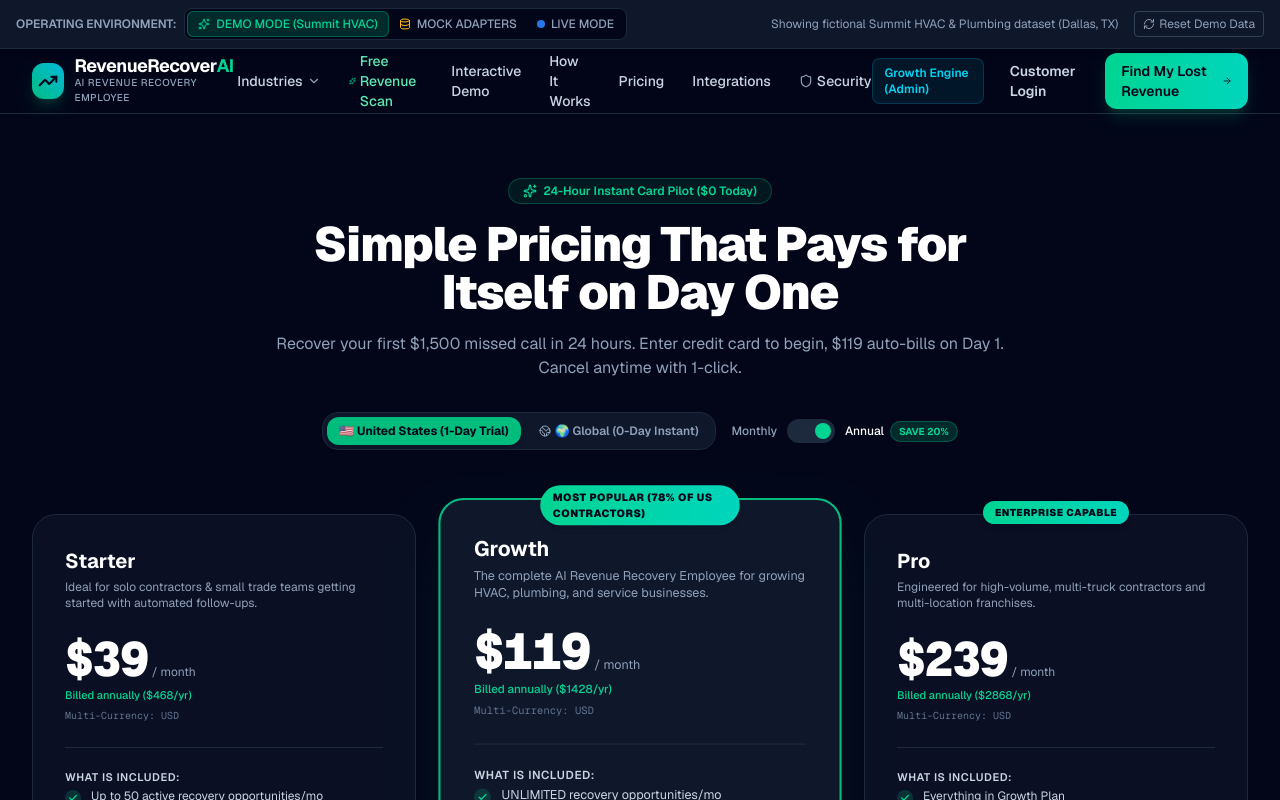
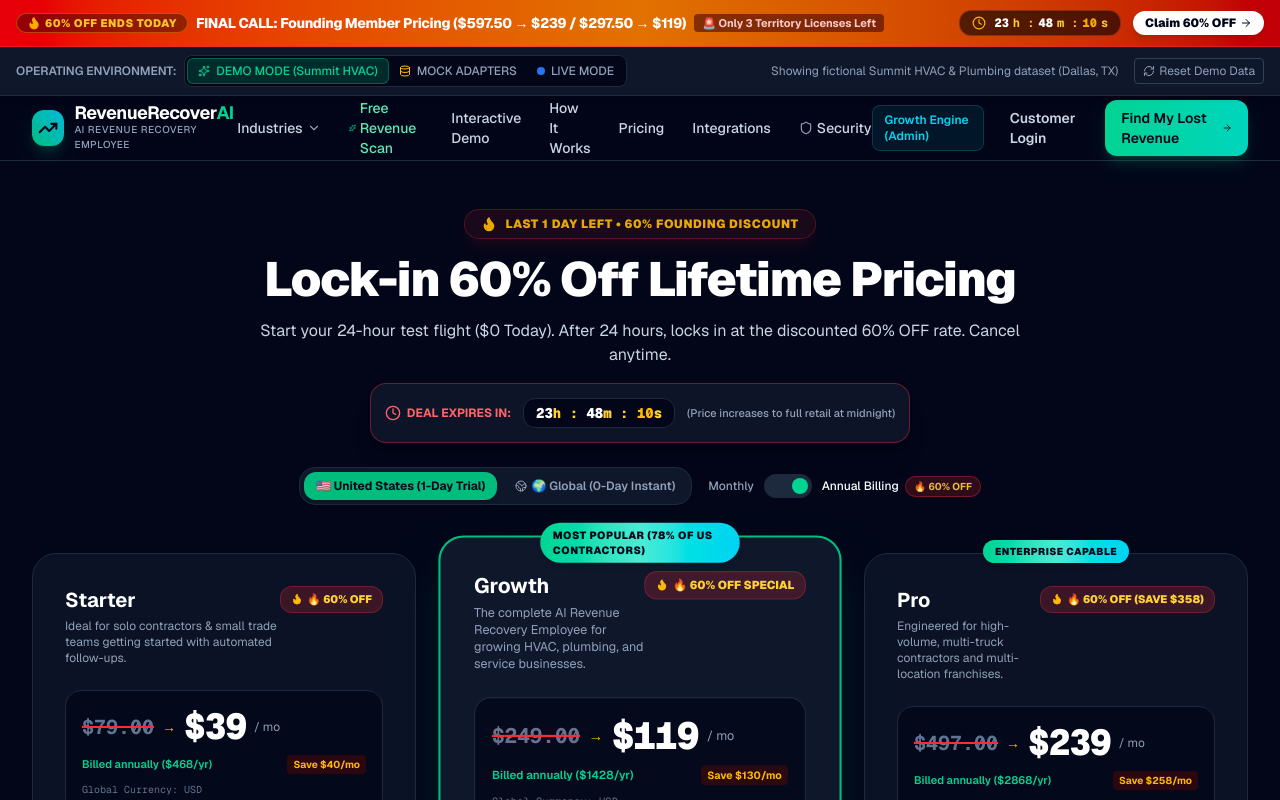
Before and after one commit to akashpardeshi188-design/revenuerecover-ai, a Next.js app: page /pricing in a window 1280 px wide. Shown: the top 800 px of the page. Built offline with nearby package versions, Linux system fonts and the light colour scheme.

Commit message:
feat: high-urgency 60% OFF price slash (.50 -> ) with live countdown timer and scarcity hooks deployed

```diff
--- a/app/pricing/page.tsx
+++ b/app/pricing/page.tsx
@@ -1,9 +1,10 @@
 'use client';
 
-import React, { useState } from 'react';
+import React, { useState, useEffect } from 'react';
 import Link from 'next/link';
 import { Navbar, Footer } from '@/components/marketing/Navbar';
 import { ModeBanner } from '@/components/shared/ModeBanner';
+import { UrgencyCountdownBanner } from '@/components/marketing/UrgencyCountdownBanner';
 import {
   Check,
   Sparkles,
@@ -15,20 +16,41 @@
   CreditCard,
   Lock,
   Globe2,
+  Flame,
+  Clock,
+  Timer,
 } from 'lucide-react';
 
 export default function PricingPage() {
   const [isAnnual, setIsAnnual] = useState(true);
   const [region, setRegion] = useState<'usa' | 'global'>('usa');
+  const [timeLeft, setTimeLeft] = useState({ hours: 23, minutes: 48, seconds: 15 });
+
+  useEffect(() => {
+    const timer = setInterval(() => {
+      setTimeLeft((prev) => {
+        if (prev.seconds > 0) return { ...prev, seconds: prev.seconds - 1 };
+        if (prev.minutes > 0) return { ...prev, minutes: 59, seconds: 59 };
+        if (prev.hours > 0) return { ...prev, hours: prev.hours - 1, minutes: 59, seconds: 59 };
+        return { hours: 23, minutes: 59, seconds: 59 };
+      });
+    }, 1000);
+    return () => clearInterval(timer);
+  }, []);
+
+  const formatNumber = (num: number) => String(num).padStart(2, '0');
 
   const plans = [
     {
       name: 'Starter',
       description: 'Ideal for solo contractors & small trade teams getting started with automated follow-ups.',
-      monthlyPrice: region === 'usa' ? 49 : 49,
-      annualPrice: region === 'usa' ? 39 : 39,
+      originalMonthly: 97.5,
+      originalAnnual: 79.0,
+      monthlyPrice: 49,
+      annualPrice: 39,
       currency: '$',
       currencyLabel: region === 'usa' ? 'USD' : 'USD / £39 / CAD $55',
+      discountBadge: '🔥 60% OFF',
       highlight: false,
       badge: null,
       features: [
@@ -46,10 +68,13 @@
     {
       name: 'Growth',
       description: 'The complete AI Revenue Recovery Employee for growing HVAC, plumbing, and service businesses.',
+      originalMonthly: 297.5,
+      originalAnnual: 249.0,
       monthlyPrice: 149,
       annualPrice: 119,
       currency: '$',
       currencyLabel: region === 'usa' ? 'USD' : 'USD / £99 / CAD $159 / ₹9,936',
+      discountBadge: '🔥 60% OFF SPECIAL',
       highlight: true,
       badge: region === 'usa' ? 'MOST POPULAR (78% of US Contractors)' : 'GLOBAL BESTSELLER (30-DAY GUARANTEE)',
       features: [
@@ -68,10 +93,13 @@
     {
       name: 'Pro',
       description: 'Engineered for high-volume, multi-truck contractors and multi-location franchises.',
+      originalMonthly: 597.5,
+      originalAnnual: 497.0,
       monthlyPrice: 299,
       annualPrice: 239,
       currency: '$',
       currencyLabel: region === 'usa' ? 'USD' : 'USD / £199 / CAD $320',
+      discountBadge: '🔥 60% OFF (SAVE $358)',
       highlight: false,
       badge: 'ENTERPRISE CAPABLE',
       features: [
@@ -91,29 +119,44 @@
 
   return (
     <div className="min-h-screen bg-slate-950 text-slate-100 flex flex-col font-sans">
+      <UrgencyCountdownBanner />
       <ModeBanner />
       <Navbar />
 
-      <main className="flex-grow max-w-7xl mx-auto px-4 sm:px-6 lg:px-8 py-16 w-full space-y-16">
-        {/* Header */}
+      <main className="flex-grow max-w-7xl mx-auto px-4 sm:px-6 lg:px-8 py-12 w-full space-y-12">
+        {/* Urgent Scarcity Header */}
         <div className="text-center max-w-3xl mx-auto space-y-4">
-          <div className="inline-flex items-center gap-1.5 px-3.5 py-1 rounded-full bg-emerald-500/10 border border-emerald-500/30 text-emerald-400 text-xs font-semibold">
-            <Sparkles className="w-3.5 h-3.5" />
-            {region === 'usa' ? '24-Hour Instant Card Pilot ($0 Today)' : '0-Day Instant Activation + 100% 30-Day Money-Back Guarantee'}
+          <div className="inline-flex items-center gap-2 px-4 py-1.5 rounded-full bg-red-500/10 border border-red-500/30 text-amber-400 text-xs font-black uppercase tracking-wider animate-pulse shadow-lg shadow-red-500/10">
+            <Flame className="w-4 h-4 fill-amber-400 text-amber-400" /> LAST 1 DAY LEFT • 60% FOUNDING DISCOUNT
           </div>
 
           <h1 className="text-3xl sm:text-5xl font-black text-white tracking-tight">
-            Simple Pricing That Pays for Itself on Day One
+            Lock-in 60% Off Lifetime Pricing
           </h1>
 
-          <p className="text-slate-400 text-sm sm:text-base">
+          <p className="text-slate-300 text-sm sm:text-base">
             {region === 'usa'
-              ? 'Recover your first $1,500 missed call in 24 hours. Enter credit card to begin, $119 auto-bills on Day 1. Cancel anytime with 1-click.'
-              : 'Instant activation for Global Contractors (UK, Canada, Australia, UAE, Europe, India). Zero risk with our 30-day 100% money-back guarantee.'}
+              ? 'Start your 24-hour test flight ($0 Today). After 24 hours, locks in at the discounted 60% OFF rate. Cancel anytime.'
+              : 'Direct instant activation with 100% 30-day money-back guarantee. Zero risk — recover your first $1,500 in 7 days or 100% full refund.'}
           </p>
 
+          {/* Live Countdown Box on Header */}
+          <div className="inline-flex items-center justify-center gap-3 p-3.5 bg-slate-900/90 border border-red-500/40 rounded-2xl shadow-xl">
+            <span className="text-xs text-red-400 font-bold uppercase flex items-center gap-1.5">
+              <Clock className="w-4 h-4" /> Deal Expires In:
+            </span>
+            <div className="font-mono text-sm font-black text-amber-300 bg-slate-950 px-3 py-1 rounded-xl border border-slate-800">
+              <span className="text-white">{formatNumber(timeLeft.hours)}</span>h :{' '}
+              <span className="text-white">{formatNumber(timeLeft.minutes)}</span>m :{' '}
+              <span className="text-amber-400">{formatNumber(timeLeft.seconds)}</span>s
+            </div>
+            <span className="text-[11px] text-slate-400 font-medium hidden sm:inline">
+              (Price increases to full retail at midnight)
+            </span>
+          </div>
+
           {/* Region Switcher & Billing Toggle */}
-          <div className="flex flex-col sm:flex-row items-center justify-center gap-4 pt-4">
+          <div className="flex flex-col sm:flex-row items-center justify-center gap-4 pt-2">
             {/* Region Toggle */}
             <div className="flex items-center gap-1.5 bg-slate-900 border border-slate-800 p-1 rounded-2xl text-xs font-semibold">
               <button
@@ -155,10 +198,10 @@
               </button>
               <div className="flex items-center gap-1.5">
                 <span className={`text-xs font-medium ${isAnnual ? 'text-white font-bold' : 'text-slate-400'}`}>
-                  Annual
+                  Annual Billing
                 </span>
-                <span className="text-[10px] font-bold text-emerald-400 bg-emerald-500/20 px-2 py-0.5 rounded-full border border-emerald-500/30">
-                  SAVE 20%
+                <span className="text-[10px] font-bold text-amber-300 bg-red-500/20 px-2 py-0.5 rounded-full border border-red-500/40 animate-pulse">
+                  🔥 60% OFF
                 </span>
               </div>
             </div>
@@ -167,43 +210,66 @@
 
         {/* Pricing Cards Grid */}
         <div className="grid grid-cols-1 lg:grid-cols-3 gap-8 items-stretch">
-          {plans.map((plan) => (
+          {plans.map((plan) => {
+            const originalPrice = isAnnual ? plan.originalAnnual : plan.originalMonthly;
+            const currentPrice = isAnnual ? plan.annualPrice : plan.monthlyPrice;
+
+            return (
               <div
                 key={plan.name}
                 className={`rounded-3xl p-8 flex flex-col justify-between relative transition ${
                   plan.highlight
-                  ? 'bg-slate-900 border-2 border-emerald-500 shadow-2xl shadow-emerald-500/10 scale-105 z-10'
-                  : 'bg-slate-900/60 border border-slate-800 hover:border-slate-700'
+                    ? 'bg-slate-900 border-2 border-emerald-500 shadow-2xl shadow-emerald-500/20 scale-105 z-10'
+                    : 'bg-slate-900/70 border border-slate-800 hover:border-slate-700'
                 }`}
               >
                 {plan.badge && (
-                <div className="absolute -top-3.5 left-1/2 -translate-x-1/2 px-3 py-1 rounded-full bg-gradient-to-r from-emerald-400 to-teal-400 text-slate-950 font-black text-[10px] uppercase tracking-wider shadow-md">
+                  <div className="absolute -top-3.5 left-1/2 -translate-x-1/2 px-3 py-1 rounded-full bg-gradient-to-r from-emerald-400 via-teal-300 to-cyan-400 text-slate-950 font-black text-[10px] uppercase tracking-wider shadow-md">
                     {plan.badge}
                   </div>
                 )}
 
                 <div className="space-y-6">
+                  <div className="flex justify-between items-start">
                     <div>
                       <h3 className="text-xl font-bold text-white">{plan.name}</h3>
                       <p className="text-xs text-slate-400 mt-1 min-h-[32px]">{plan.description}</p>
                     </div>
+                    <span className="px-2.5 py-1 rounded-xl bg-red-500/20 text-amber-300 border border-red-500/30 text-[11px] font-black shrink-0 flex items-center gap-1">
+                      <Flame className="w-3 h-3 fill-amber-400 text-amber-400" /> {plan.discountBadge}
+                    </span>
+                  </div>
 
-                <div className="space-y-1">
-                  <div className="flex items-baseline gap-1">
-                    <span className="text-4xl sm:text-5xl font-black text-white tracking-tight font-mono">
-                      ${isAnnual ? plan.annualPrice : plan.monthlyPrice}
+                  {/* PRICE SLASH DISPLAY ($597.50 -> $239) */}
+                  <div className="space-y-1 p-4 rounded-2xl bg-slate-950/80 border border-slate-800">
+                    <div className="flex items-center gap-2">
+                      {/* Crossed Out Original Price */}
+                      <span className="text-lg sm:text-xl font-bold text-slate-500 line-through decoration-red-500 decoration-2 font-mono">
+                        ${originalPrice.toFixed(2)}
                       </span>
-                    <span className="text-xs text-slate-400">/ month</span>
+                      <span className="text-sm font-black text-amber-400">→</span>
+                      {/* New Discounted Price */}
+                      <span className="text-3xl sm:text-4xl font-black text-white font-mono tracking-tight">
+                        ${currentPrice}
+                      </span>
+                      <span className="text-xs text-slate-400">/ mo</span>
                     </div>
-                  <div className="text-[11px] text-emerald-400 font-medium">
-                    {isAnnual ? 'Billed annually ($' + (plan.annualPrice * 12) + '/yr)' : 'Billed monthly'}
+
+                    <div className="flex items-center justify-between text-[11px] pt-1">
+                      <span className="text-emerald-400 font-semibold">
+                        {isAnnual ? `Billed annually ($${currentPrice * 12}/yr)` : 'Billed monthly'}
+                      </span>
+                      <span className="text-amber-400 font-bold bg-red-950/60 px-1.5 py-0.5 rounded text-[10px]">
+                        Save ${(originalPrice - currentPrice).toFixed(0)}/mo
+                      </span>
                     </div>
-                  <div className="text-[10px] text-slate-500 font-mono">
-                    Multi-Currency: {plan.currencyLabel}
+
+                    <div className="text-[10px] text-slate-500 font-mono pt-1">
+                      Global Currency: {plan.currencyLabel}
                     </div>
                   </div>
 
-                <div className="pt-4 border-t border-slate-800 space-y-3">
+                  <div className="pt-2 border-t border-slate-800 space-y-3">
                     <span className="text-[11px] font-semibold text-slate-300 uppercase tracking-wider">
                       What is Included:
                     </span>
@@ -225,18 +291,18 @@
                     href={plan.ctaHref}
                     className={`w-full py-3.5 px-4 rounded-2xl font-bold text-xs flex items-center justify-center gap-2 transition active:scale-95 ${
                       plan.highlight
-                      ? 'bg-gradient-to-r from-emerald-400 to-teal-400 hover:from-emerald-300 hover:to-teal-300 text-slate-950 shadow-lg shadow-emerald-500/20'
-                      : 'bg-slate-800 hover:bg-slate-700 text-white'
+                        ? 'bg-gradient-to-r from-emerald-400 via-teal-300 to-cyan-400 hover:from-emerald-300 hover:to-cyan-300 text-slate-950 shadow-lg shadow-emerald-500/20 font-black'
+                        : 'bg-slate-800 hover:bg-slate-700 text-white font-bold'
                     }`}
                   >
                     {plan.cta} <ArrowRight className="w-4 h-4" />
                   </Link>
 
                   <div className="text-center space-y-1">
-                  <p className="text-[10px] text-slate-400 flex items-center justify-center gap-1">
+                    <p className="text-[10px] text-amber-300 font-semibold flex items-center justify-center gap-1">
                       <ShieldCheck className="w-3 h-3 text-emerald-400" />
                       {region === 'usa'
-                      ? '24-Hour Card Pilot ($0 Today) • Cancel Anytime'
+                        ? '24-Hour Card Pilot ($0 Today) • Lock-in 60% OFF'
                         : '100% 30-Day Money-Back Guarantee • Zero Risk'}
                     </p>
                     <p className="text-[10px] text-slate-500">
@@ -245,7 +311,8 @@
                   </div>
                 </div>
               </div>
-          ))}
+            );
+          })}
         </div>
       </main>
 
--- /dev/null
+++ b/components/marketing/UrgencyCountdownBanner.tsx
@@ -0,0 +1,68 @@
+'use client';
+
+import React, { useState, useEffect } from 'react';
+import Link from 'next/link';
+import { Flame, Clock, Zap, ArrowRight, ShieldAlert } from 'lucide-react';
+
+export function UrgencyCountdownBanner() {
+  const [timeLeft, setTimeLeft] = useState({
+    hours: 23,
+    minutes: 48,
+    seconds: 15,
+  });
+
+  useEffect(() => {
+    const timer = setInterval(() => {
+      setTimeLeft((prev) => {
+        if (prev.seconds > 0) {
+          return { ...prev, seconds: prev.seconds - 1 };
+        } else if (prev.minutes > 0) {
+          return { ...prev, minutes: 59, seconds: 59 };
+        } else if (prev.hours > 0) {
+          return { ...prev, hours: prev.hours - 1, minutes: 59, seconds: 59 };
+        } else {
+          return { hours: 23, minutes: 59, seconds: 59 }; // Reset loop for continuous urgency
+        }
+      });
+    }, 1000);
+
+    return () => clearInterval(timer);
+  }, []);
+
+  const formatNumber = (num: number) => String(num).padStart(2, '0');
+
+  return (
+    <aside aria-label="Limited Time Offer" className="bg-gradient-to-r from-red-600 via-amber-600 to-red-700 text-white text-xs font-bold py-2.5 px-4 shadow-xl border-b border-red-500/50 sticky top-0 z-50 overflow-hidden">
+      <div className="max-w-7xl mx-auto flex flex-col sm:flex-row items-center justify-between gap-2.5">
+        <div className="flex items-center gap-2 text-center sm:text-left flex-wrap justify-center sm:justify-start">
+          <span className="flex items-center gap-1 bg-black/40 px-2.5 py-0.5 rounded-full text-[11px] font-black uppercase tracking-wider text-amber-300 border border-amber-400/40 animate-pulse">
+            <Flame className="w-3.5 h-3.5 fill-amber-400 text-amber-400" /> 60% OFF ENDS TODAY
+          </span>
+          <span className="font-extrabold text-white text-xs sm:text-sm tracking-tight">
+            FINAL CALL: Founding Member Pricing ($597.50 → $239 / $297.50 → $119)
+          </span>
+          <span className="text-[11px] bg-red-950/60 px-2 py-0.5 rounded text-red-200 hidden md:inline">
+            🚨 Only 3 Territory Licenses Left
+          </span>
+        </div>
+
+        <div className="flex items-center gap-3">
+          {/* Live Countdown Timer */}
+          <div className="flex items-center gap-1 font-mono text-xs bg-black/60 px-3 py-1 rounded-xl border border-red-400/30 text-amber-300 shadow-inner">
+            <Clock className="w-3.5 h-3.5 text-amber-400 mr-1" />
+            <span className="font-black text-white">{formatNumber(timeLeft.hours)}</span>h :
+            <span className="font-black text-white">{formatNumber(timeLeft.minutes)}</span>m :
+            <span className="font-black text-amber-400 animate-pulse">{formatNumber(timeLeft.seconds)}</span>s
+          </div>
+
+          <Link
+            href="/pricing"
+            className="py-1 px-3 rounded-xl bg-white hover:bg-amber-100 text-slate-950 font-black text-xs flex items-center gap-1 transition shadow-md active:scale-95 shrink-0"
+          >
+            Claim 60% OFF <ArrowRight className="w-3 h-3" />
+          </Link>
+        </div>
+      </div>
+    </aside>
+  );
+}
```
Also changed, not shown: scripts/dispatch-outreach.mjs (+53 -58 lines). Lines whose indentation alone changed are shown as unchanged.
